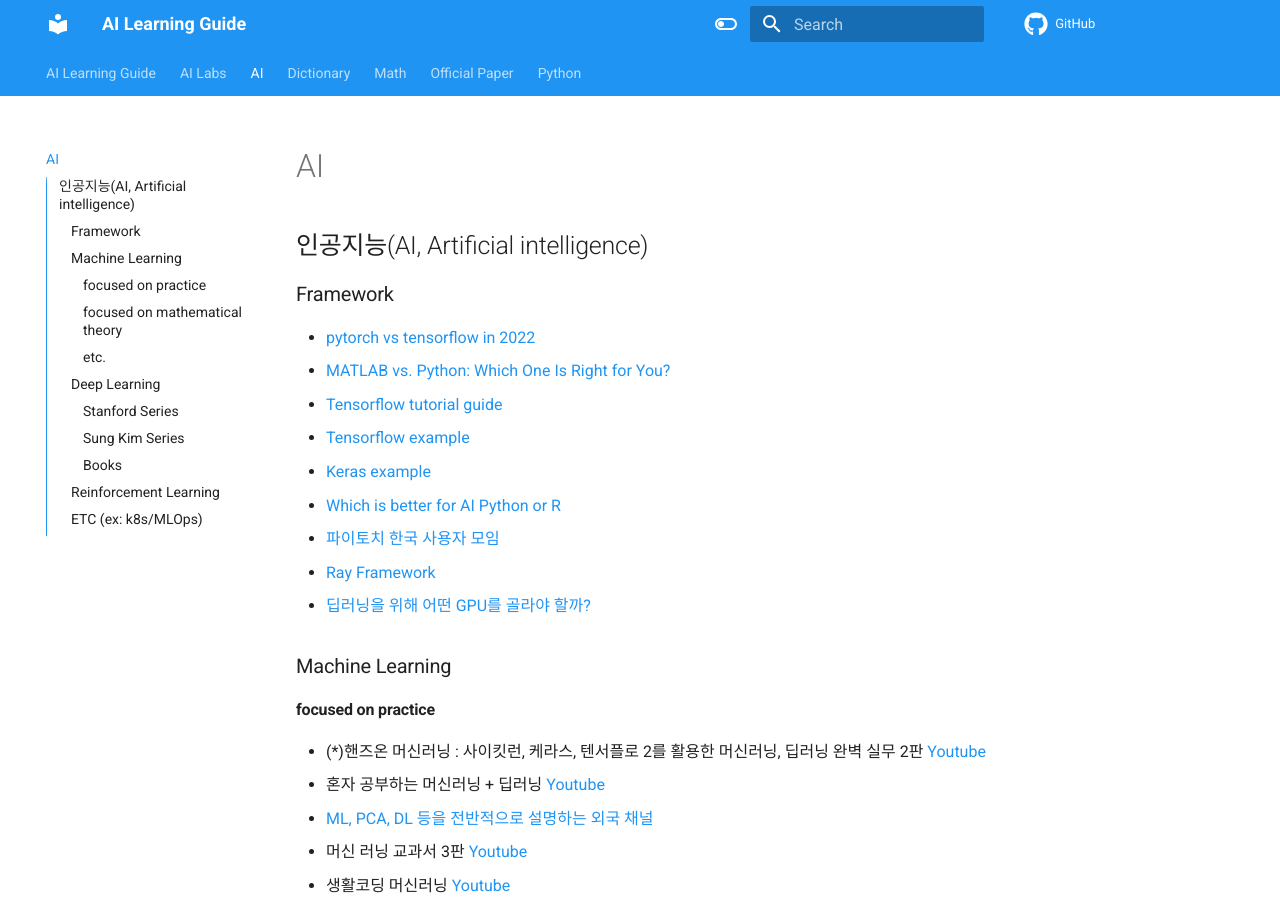
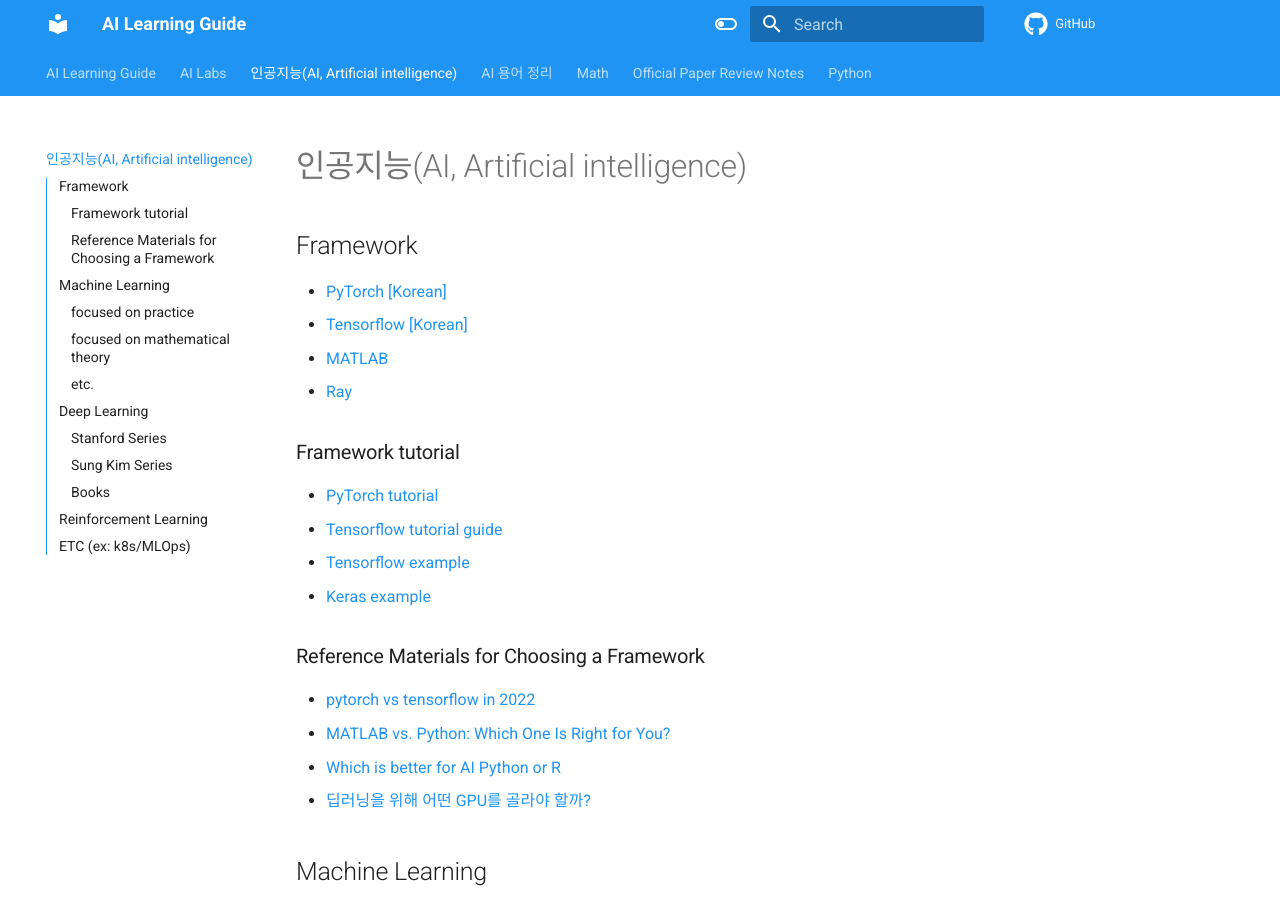
Before and after one commit to cpprhtn/AI-Learning-Guide, an MkDocs documentation site: the page built from docs/AI.md, in a window 1280 px wide and 900 px high. Built offline with MkDocs 1.6.1 and Material for MkDocs 9.7.7, drawn with Linux system fonts in a browser that asks for light colours; comment, search, counter and statistics services are not loaded.

Commit message:
Update Pages

```diff
--- a/docs/AI.md
+++ b/docs/AI.md
@@ -1,26 +1,33 @@
-## 인공지능(AI, Artificial intelligence)
+# 인공지능(AI, Artificial intelligence)
 
-### Framework
-- [pytorch vs tensorflow in 2022](https://www.assemblyai.com/blog/pytorch-vs-tensorflow-in-2022/)
-- [MATLAB vs. Python: Which One Is Right for You?](https://www.mathworks.com/products/matlab/matlab-vs-python.html)
+## Framework
+- [PyTorch](https://pytorch.org/) [[Korean]](https://pytorch.kr/)
+- [Tensorflow](https://www.tensorflow.org) [[Korean]](https://www.tensorflow.org/?hl=ko)
+- [MATLAB](https://kr.mathworks.com/solutions/deep-learning/tutorials-examples.html)
+- [Ray](https://docs.ray.io/en/latest/index.html)
+
+### Framework tutorial
+- [PyTorch tutorial](https://tutorials.pytorch.kr/)
 - [Tensorflow tutorial guide](https://www.tensorflow.org/tutorials?hl=ko)
 - [Tensorflow example](https://github.com/tensorflow/examples)
 - [Keras example](https://keras.io/examples/)
+
+### Reference Materials for Choosing a Framework
+- [pytorch vs tensorflow in 2022](https://www.assemblyai.com/blog/pytorch-vs-tensorflow-in-2022/)
+- [MATLAB vs. Python: Which One Is Right for You?](https://www.mathworks.com/products/matlab/matlab-vs-python.html)
 - [Which is better for AI Python or R](https://dac.digital/which-is-better-for-ai-python-or-r/)
-- [파이토치 한국 사용자 모임](https://pytorch.kr/)
-- [Ray Framework](https://docs.ray.io/en/latest/index.html)
 - [딥러닝을 위해 어떤 GPU를 골라야 할까?](https://discuss.pytorch.kr/t/geeknews-gpu/962)
 
 
-### Machine Learning
-#### focused on practice
+## Machine Learning
+### focused on practice
 - (*)핸즈온 머신러닝 : 사이킷런, 케라스, 텐서플로 2를 활용한 머신러닝, 딥러닝 완벽 실무 2판 [Youtube](https://youtube.com/playlist?list=PLJN246lAkhQjX3LOdLVnfdFaCbGouEBeb)
 - 혼자 공부하는 머신러닝 + 딥러닝 [Youtube](https://youtube.com/playlist?list=PLJN246lAkhQjoU0C4v8FgtbjOIXxSs_4Q)
 - [ML, PCA, DL 등을 전반적으로 설명하는 외국 채널](https://www.youtube.com/c/joshstarmer/featured)
 - 머신 러닝 교과서 3판 [Youtube](https://youtube.com/playlist?list=PLJN246lAkhQiEc-QvvGzUneCWuRnCNKgU)
 - 생활코딩 머신러닝 [Youtube](https://www.youtube.com/playlist?list=PLuHgQVnccGMDy5oF7G5WYxLF3NCYhB9H9)
 
-#### focused on mathematical theory
+### focused on mathematical theory
 - (*)Pattern-Recognition-and-Machine-Learning (PRML-Bishop) [PDF](https://www.microsoft.com/en-us/research/uploads/prod/2006/01/Bishop-Pattern-Recognition-and-Machine-Learning-2006.pdf) [한글 번역](http://norman3.github.io/prml/) [Python Code](https://github.com/ctgk/PRML)
 	- 패턴 인식과 머신러닝(제이펍 출판사) 한글 번역판 책도 존재
 - (*)Mathematics for Machine Learning (MML) [PDF](https://mml-book.github.io/) [고려대 한글 자료](http://savanna.korea.ac.kr/wp/?page_id=605)
@@ -29,15 +36,15 @@
 - An Introduction to Statistical Learning [PDF - Second Edition](https://www.statlearning.com/)
 - [해석 가능한 머신러닝](https://christophm.github.io/interpretable-ml-book/)
 
-#### etc.
+### etc.
 - [EliceAcademy](https://academy.elice.io/courses/all?category=7&category=9&price=25&tab=course)
     - Do it! 딥러닝 입문
     - 혼자 공부하는 머신러닝 + 딥러닝
     - 모두의 딥러닝
     - 외 일부 도서 무료 제공
 
-### Deep Learning
-#### Stanford Series
+## Deep Learning
+### Stanford Series
 - [CS230 (Deep Learning)](https://youtube.com/playlist?list=PLoROMvodv4rOABXSygHTsbvUz4G_YQhOb)
 - [CS182 (Deep Learning: Spring 2021)](https://www.youtube.com/playlist?list=PL_iWQOsE6TfVmKkQHucjPAoRtIJYt8a5A)
 - [CMU 11-785](https://www.youtube.com/playlist?list=PLp-0K3kfddPxRmjgjm0P1WT6H-gTqE8j9)
@@ -45,7 +52,7 @@
 - [CS231n (Convolutional Neural Networks for Visual Recognition)](https://youtube.com/playlist?list=PL3FW7Lu3i5JvHM8ljYj-zLfQRF3EO8sYv)
 - [CS224d (Natural Language Processing with Deep Learning)](https://youtube.com/playlist?list=PLoROMvodv4rOhcuXMZkNm7j3fVwBBY42z)
 
-#### Sung Kim Series
+### Sung Kim Series
 - [Sung Kim 모두를 위한 머신러닝/딥러닝 강의](http://hunkim.github.io/ml/)
 	- [모두를 위한 딥러닝 강좌 시즌 1](https://youtube.com/playlist?list=PLlMkM4tgfjnLSOjrEJN31gZATbcj_MpUm)
     - [모두를 위한 RL강좌](https://youtube.com/playlist?list=PLlMkM4tgfjnKsCWav-Z2F-MMFRx-2gMGG)
@@ -54,7 +61,7 @@
 - [Andrew Ng Coursera 강의 정리](http://www.holehouse.org/mlclass/)
 
 
-#### Books
+### Books
 - (*)밑바닥부터 시작하는 딥러닝 시리즈 (3편으로 구성)
 - (*)[Deep Learning-Ian Goodfellow](https://www.deeplearningbook.org/) [PDF](https://www.deeplearningbook.org/front_matter.pdf)
 - [Do It! 딥러닝 입문](https://youtube.com/playlist?list=PLJN246lAkhQgbBx2Kag0wIZedn-P9KcH9)
@@ -66,7 +73,7 @@
 - 딥 러닝을 이용한 자연어 처리 입문 [eBook](https://wikidocs.net/book/2155) [Github](https://github.com/ukairia777/tensorflow-nlp-tutorial)
 
 
-### Reinforcement Learning
+## Reinforcement Learning
 - (*)[단단한 강화학습](http://www.yes24.com/Product/Goods/89605439?pid=123487&cosemkid=go15851280278657301&gclid=Cj0KCQjwj7CZBhDHARIsAPPWv3dPo2djMqTHwBb1y8TDKRShLfXjeoxNsv2NEmRJDZ9YxKXixJy9-2oaAuqWEALw_wcB) 영어 원서도 추천
 - (*)[CS234: Reinforcement Learning Winter 2022](https://web.stanford.edu/class/cs234/)
 - [UCL Course on RL](https://www.davidsilver.uk/teaching/)
@@ -76,7 +83,7 @@
 - 파이썬과 케라스로 배우는 강화학습
 - [Reinforcement Learning: An Introduction](http://incompleteideas.net/book/ebook/the-book.html)
 
-### ETC (ex: k8s/MLOps)
+## ETC (ex: k8s/MLOps)
 - [Kubernetes tutorials](https://kubernetes.io/docs/tutorials/)
 - [MLOps 정리 노션](http://bit.ly/zzsza_links)
 - [MLOps Contents 모음](https://github.com/MLOpsKR/Awesome-MLOps-Contents)
```
Also changed, not shown: docs/Dictionary.md (+1 -1 lines), docs/Math.md (+6 -6 lines), docs/Official-Paper.md (+13 -9 lines), docs/Python.md (+10 -10 lines).
